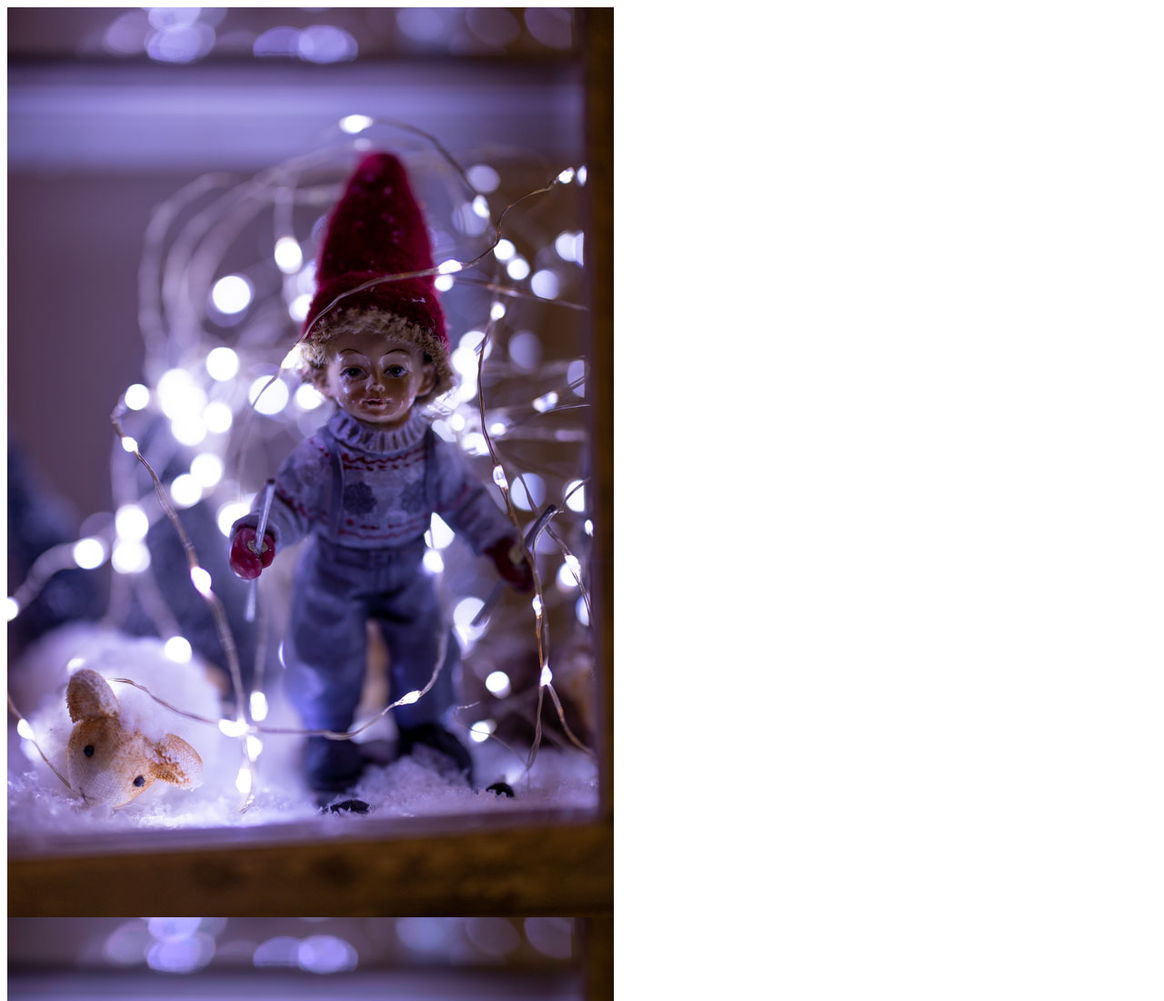
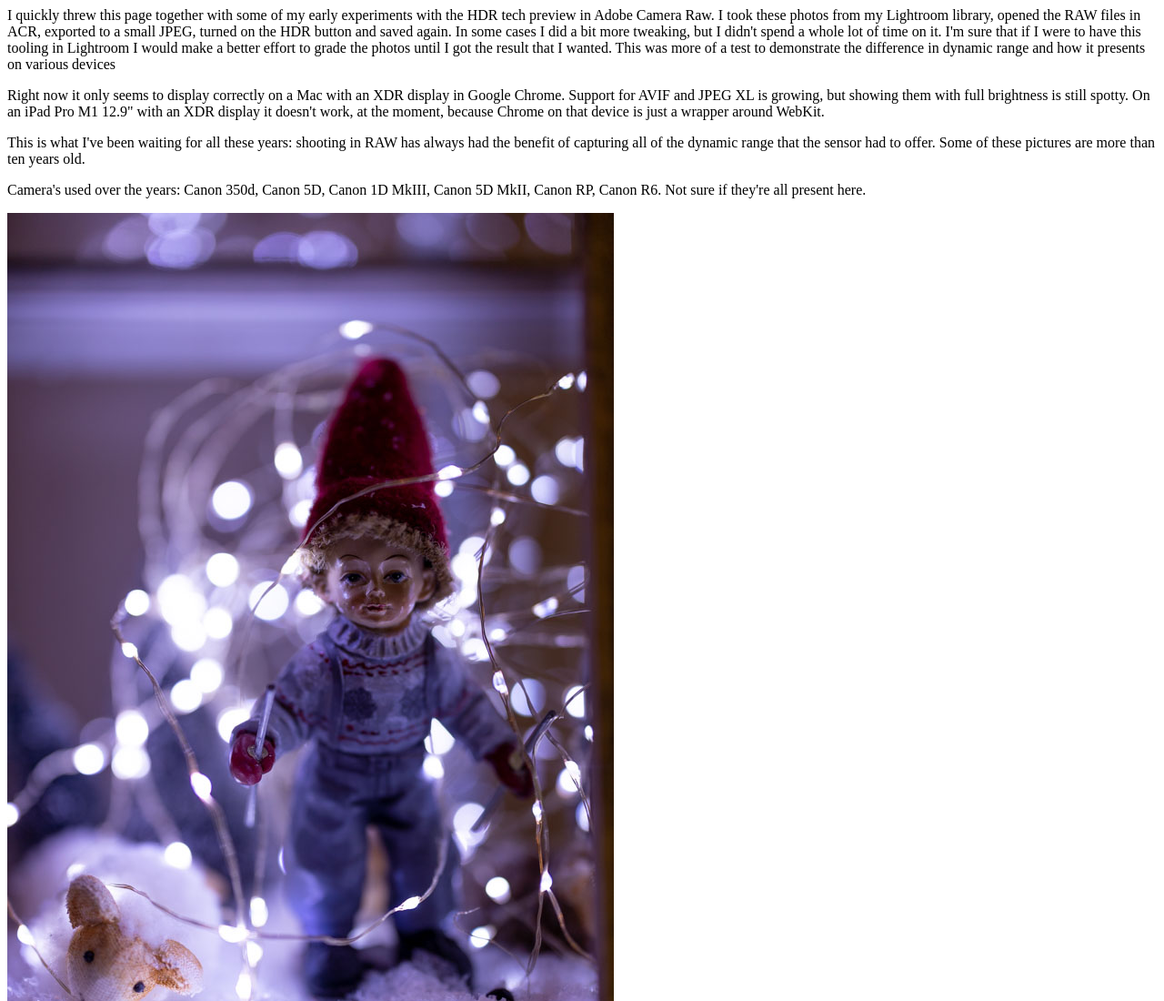
Before and after one commit to DaveVdE/hdr-demo, a plain HTML site: page index.html in a window 1280 px wide. Shown: the top 1100 px of the page at 91% size. Drawn offline with Linux system fonts and the light colour scheme.

Commit message:
Update index.html

```diff
--- a/index.html
+++ b/index.html
@@ -1,3 +1,26 @@
+<p>
+  I quickly threw this page together with some of my early experiments with the HDR tech preview in Adobe Camera Raw.
+  I took these photos from my Lightroom library, opened the RAW files in ACR, exported to a small JPEG, turned on the HDR button and saved again.
+  In some cases I did a bit more tweaking, but I didn't spend a whole lot of time on it. I'm sure that if I were to have this tooling in Lightroom
+  I would make a better effort to grade the photos until I got the result that I wanted. This was more of a test to demonstrate the difference in
+  dynamic range and how it presents on various devices
+</p>
+
+<p>
+  Right now it only seems to display correctly on a Mac with an XDR display in Google Chrome. Support for AVIF and JPEG XL is growing, but showing them
+  with full brightness is still spotty. On an iPad Pro M1 12.9" with an XDR display it doesn't work, at the moment, because Chrome on that device is just
+  a wrapper around WebKit.
+</p>
+
+<p>
+  This is what I've been waiting for all these years: shooting in RAW has always had the benefit of capturing all of the dynamic range that the sensor
+  had to offer. Some of these pictures are more than ten years old.
+</p>
+
+<p>
+  Camera's used over the years: Canon 350d, Canon 5D, Canon 1D MkIII, Canon 5D MkII, Canon RP, Canon R6. Not sure if they're all present here.
+</p>
+
 <p>
 <img src="750A0001.jpg">
 <img src="750A0001.avif">
```
